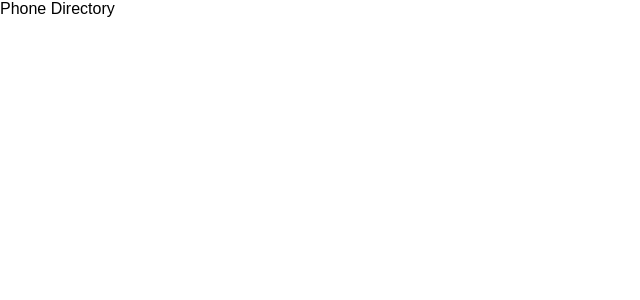
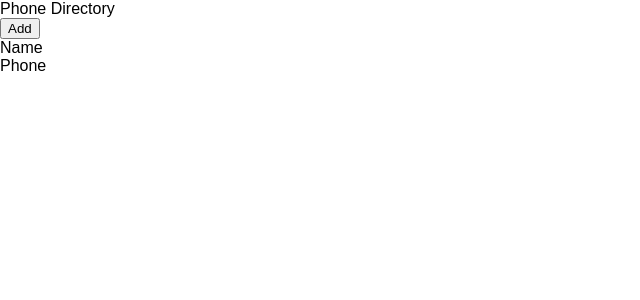
Before and after one commit to sundarsv/phone-directory, a React (Create React App) app: page / in a window 1280 px wide. Shown: the top 300 px of the page, without its empty margins (0-640 px from the left). Built offline with nearby package versions, Linux system fonts and the light colour scheme.

Commit message:
Created Skeleton of Home Page

```diff
--- a/src/App.js
+++ b/src/App.js
@@ -3,8 +3,15 @@
 class App extends Component {
   render() {
     return (
-      <div >
-        Phone Directory
+      <div>
+        <div className="Header">
+          Phone Directory
+        </div>
+        <button>Add</button>
+        <div>
+          <span>Name</span><br/>
+          <span>Phone</span>
+        </div>
       </div>
     );
   }
```
